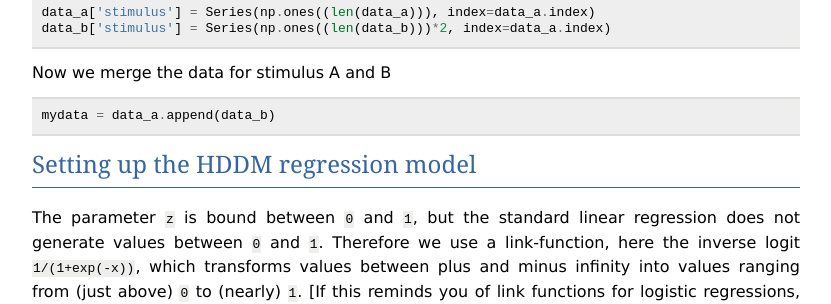
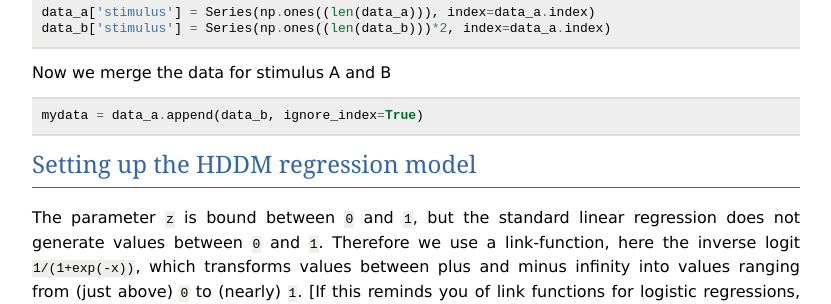
Before and after one commit to hddm-devs/hddm, a Sphinx documentation site: the page built from docs/source/tutorial_regression_stimcoding.rst, in a window 1280 px wide and 900 px high, scrolled down 1802 px. Shown: the part 152-456 px from the top of the window, without its empty margins (48-879 px from the left). Built offline with Sphinx 7.4.7, drawn with Linux system fonts in a browser that asks for light colours.

Commit message:
DOC: Fixed regression tutorial.

```diff
--- a/docs/source/tutorial_regression_stimcoding.rst
+++ b/docs/source/tutorial_regression_stimcoding.rst
@@ -118,7 +118,7 @@ Now we merge the data for stimulus A and B
 
 ::
 
-    mydata = data_a.append(data_b)
+    mydata = data_a.append(data_b, ignore_index=True)
 
 Setting up the HDDM regression model
 ************************************
```
